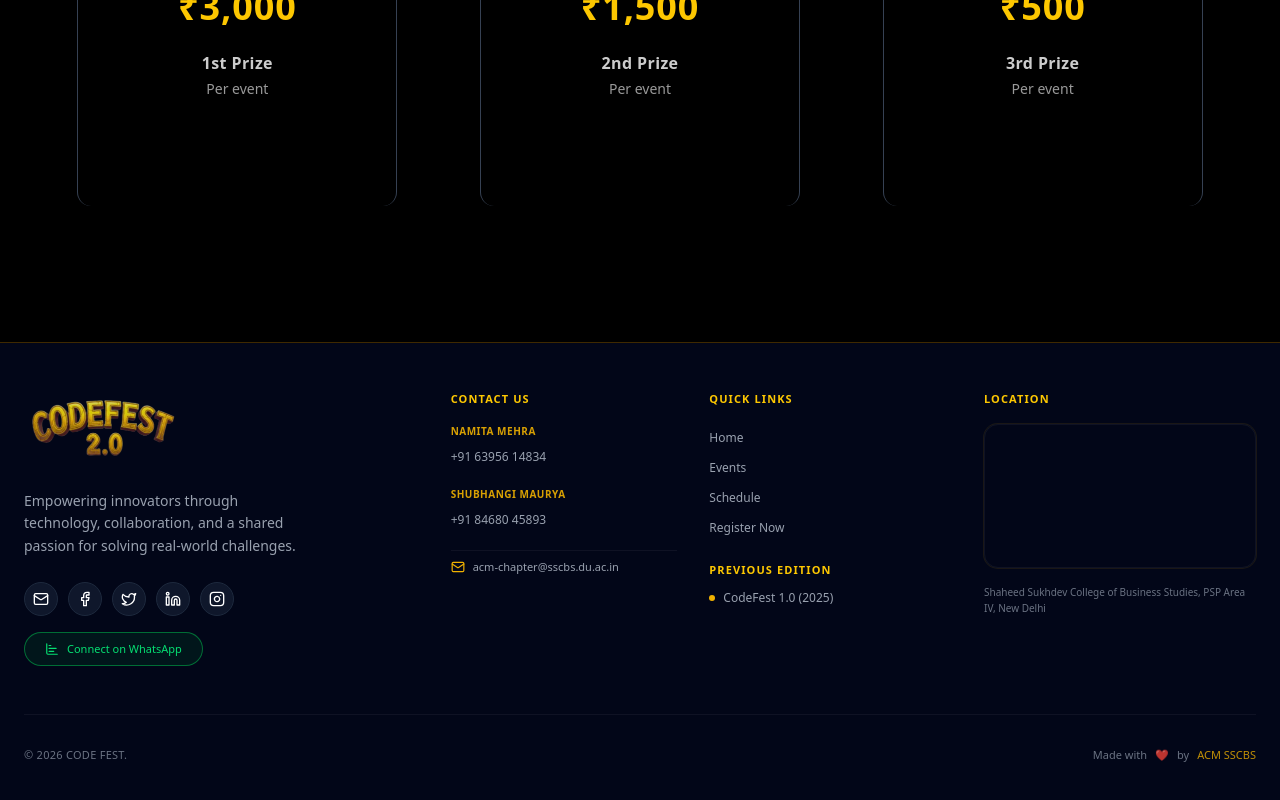
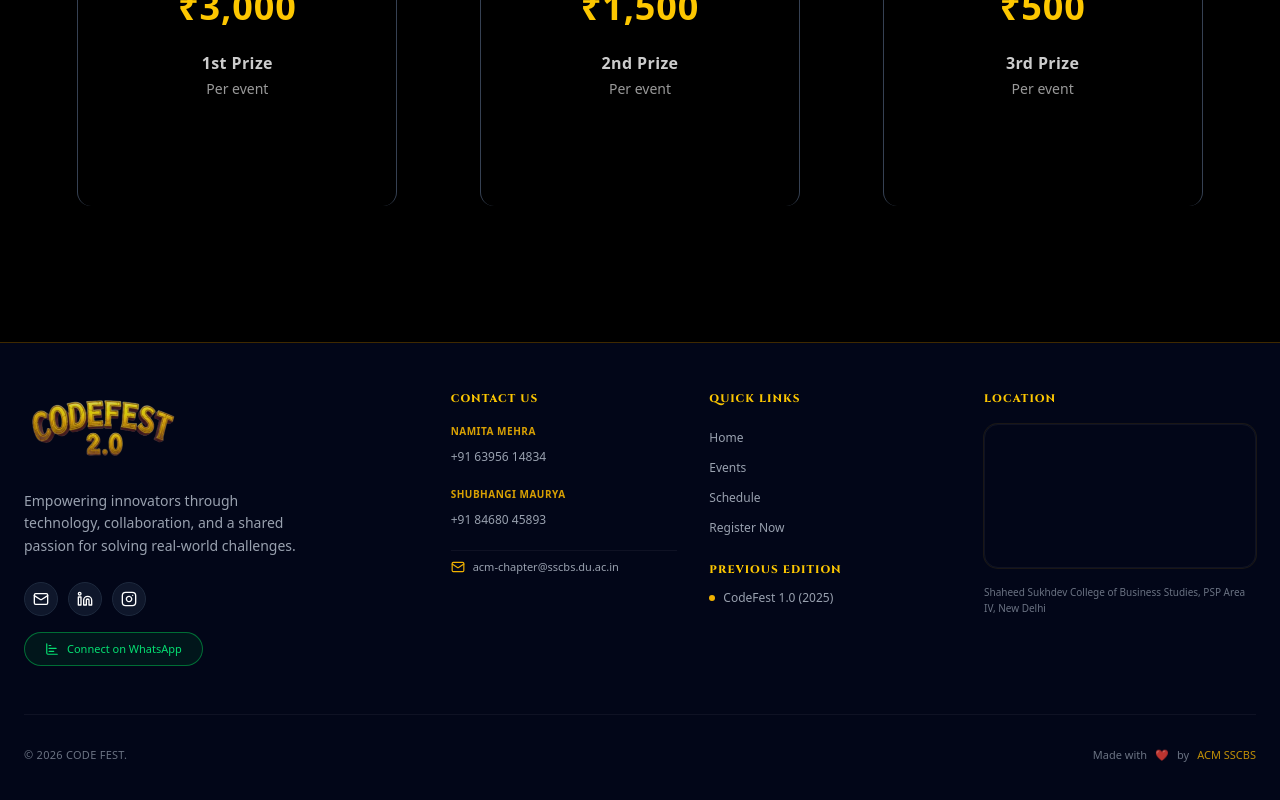
Before and after one commit to Namiiii-sys/Codefest-2.0, a Next.js app: page /prize in a window 1280 px wide. Shown: the part 1518-2318 px from the top of the page. Built offline with nearby package versions, Linux system fonts and the light colour scheme; grey boxes are pictures that could not be loaded.

Commit message:
Logo & final changes

```diff
--- a/app/(home)/components/team.tsx
+++ b/app/(home)/components/team.tsx
@@ -58,13 +58,17 @@ function TeamBubble({ member }: { member: TeamMember }) {
       <p className="text-white font-semibold mt-3 text-center">{member.name}</p>
       <p className="text-white/60 text-xs">{member.role}</p>
 
+      {member.linkedin !== "#" && (
         <a
           href={member.linkedin}
           target="_blank"
-        className="text-yellow-400 mt-2 hover:scale-110 transition"
+          rel="noopener noreferrer"
+          className="text-yellow-400 mt-2 hover:scale-110 transition p-1"
+          aria-label={`${member.name}'s LinkedIn Profile`}
         >
           <Linkedin size={18} />
         </a>
+      )}
     </div>
   );
 }
--- a/app/layout.tsx
+++ b/app/layout.tsx
@@ -5,7 +5,7 @@ import Footer from "@/components/Footer";
 
 export const metadata: Metadata = {
   title: {
-    default: "CodeFest 2.0 | Flagship Tech Fest of SSCBS",
+    default: "CodeFest 2.0 | The Annual Flagship Fest of SSCBS",
     template: "%s | CodeFest 2.0",
   },
 
@@ -33,14 +33,14 @@ export const metadata: Metadata = {
   metadataBase: new URL("https://codefest26.acmsscbs.in"),
 
   openGraph: {
-    title: "CodeFest 2.0 | Flagship Tech Fest of SSCBS",
+    title: "CodeFest 2.0 | The Annual Flagship Fest of SSCBS",
     description:
       "Join CodeFest 2.0 – a flagship tech fest with exciting coding events, innovation challenges, and real-world problem solving.",
     url: "https://codefest26.acmsscbs.in",
     siteName: "CodeFest 2.0",
     images: [
       {
-        url: "/LOGO.png",
+        url: "/LOGO2.png",
         width: 1200,
         height: 630,
         alt: "CodeFest 2.0",
@@ -55,15 +55,33 @@ export const metadata: Metadata = {
     title: "CodeFest 2.0 | Flagship Tech Fest of SSCBS",
     description:
       "National-level hackathon & tech fest with coding competitions, design challenges, and innovation.",
-    images: ["/LOGO.png"],
+    images: ["/LOGO2.png"],
   },
 
   robots: {
     index: true,
     follow: true,
+    googleBot: {
+      index: true,
+      follow: true,
+      'max-video-preview': -1,
+      'max-image-preview': 'large',
+      'max-snippet': -1,
+    },
   },
 
   category: "technology",
+  icons: {
+    icon: "/LOGO2.png",
+    apple: "/LOGO2.png",
+  },
+};
+
+export const viewport = {
+  themeColor: "#eab308", // yellow-500
+  width: "device-width",
+  initialScale: 1,
+  maximumScale: 5,
 };
 
 export default function RootLayout({
@@ -74,9 +92,9 @@ export default function RootLayout({
   return (
     <html lang="en">
       <body className="bg-black text-white antialiased">
-        <Navbar/>
+        <Navbar />
         {children}
-        <Footer/>
+        <Footer />
       </body>
     </html>
   );
--- a/components/Footer.tsx
+++ b/components/Footer.tsx
@@ -45,8 +45,6 @@ export default function Footer() {
                 <div className="flex gap-2.5 justify-center md:justify-start">
                   {[
                     { icon: Mail, href: "mailto:acm-chapter@sscbs.du.ac.in", label: "Mail" },
-                    { icon: Facebook, href: "https://share.google/lkMc8ERYB7hm9DwNx", label: "Facebook" },
-                    { icon: Twitter, href: "https://share.google/9EJg12CpWyxHgGyjS", label: "Twitter" },
                     { icon: Linkedin, href: "https://www.linkedin.com/company/acm-sscbs/", label: "LinkedIn" },
                     { icon: Instagram, href: "https://www.instagram.com/cbs_codefest/", label: "Instagram" },
                   ].map((social, i) => (
@@ -77,7 +75,7 @@ export default function Footer() {
             <div className="md:col-span-5 grid grid-cols-2 gap-6 md:gap-4 lg:gap-8">
               {/* Contact */}
               <div className="space-y-4">
-                <h3 className="text-yellow-400 font-bold tracking-widest uppercase text-[11px]">
+                <h3 className={`${cinzel.className} text-yellow-400 font-bold tracking-widest uppercase text-[11px]`}>
                   Contact Us
                 </h3>
                 <div className="space-y-5">
@@ -105,7 +103,7 @@ export default function Footer() {
               {/* Resources & Previous Editions */}
               <div className="flex flex-col space-y-6">
                 <div className="space-y-4">
-                  <h3 className="text-yellow-400 font-bold tracking-widest uppercase text-[11px]">
+                  <h3 className={`${cinzel.className} text-yellow-400 font-bold tracking-widest uppercase text-[11px]`}>
                     Quick Links
                   </h3>
                   <ul className="space-y-1.5 font-medium">
@@ -133,7 +131,7 @@ export default function Footer() {
                 </div>
 
                 <div className="space-y-3">
-                  <h3 className="text-yellow-400 font-bold tracking-widest uppercase text-[11px]">
+                  <h3 className={`${cinzel.className} text-yellow-400 font-bold tracking-widest uppercase text-[11px]`}>
                     Previous Edition
                   </h3>
                   <Link
@@ -150,7 +148,7 @@ export default function Footer() {
 
             {/* Column 3: Location (3/12) */}
             <div className="md:col-span-3 flex flex-col space-y-4">
-              <h3 className="text-yellow-400 font-bold tracking-widest uppercase text-[11px] text-center md:text-left">
+              <h3 className={`${cinzel.className} text-yellow-400 font-bold tracking-widest uppercase text-[11px] text-center md:text-left`}>
                 Location
               </h3>
               <div className="relative w-full h-36 rounded-xl overflow-hidden border border-white/5 ring-1 ring-yellow-500/10 group">
```
Also changed, not shown: app/(home)/components/about.tsx (+0 -9 lines), public/LOGO2.png (added), 1 other file (tests, documents, lock files or other folders). Lines whose indentation alone changed are shown as unchanged.
